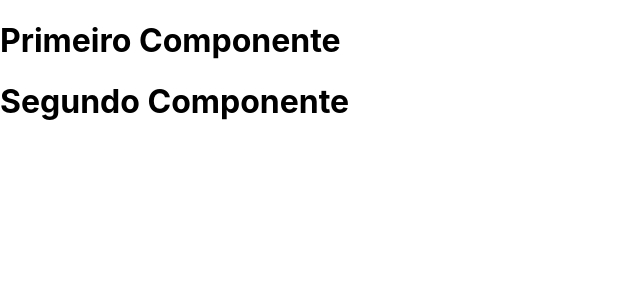
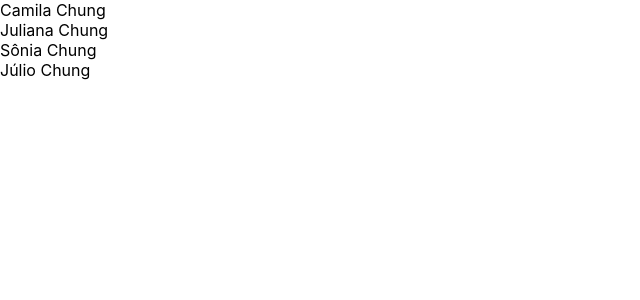
Before and after one commit to MilaChung/React_Exercises, a React (Create React App) app in the folder exercises/: page / in a window 1280 px wide. Shown: the top 300 px of the page, without its empty margins (0-640 px from the left). Built offline with nearby package versions, Linux system fonts and the light colour scheme.

Commit message:
Child components

```diff
--- /dev/null
+++ b/exercises/src/components/chungFamily.js
@@ -0,0 +1,15 @@
+import React from 'react';
+import Member from './member';
+
+function ChungFamily(props) {
+    return (
+        <div>
+        <Member name='Camila' lastName='Chung' />
+        <Member name='Juliana' lastName='Chung' />
+        <Member name='Sônia' lastName='Chung' />
+        <Member name='Júlio' lastName='Chung' />
+    </div>
+    );
+}
+
+export default ChungFamily;
--- /dev/null
+++ b/exercises/src/components/member.js
@@ -0,0 +1,11 @@
+import React from 'react';
+
+function Member(props) {
+    return (
+        <div>
+         {props.name} {props.lastName}
+        </div>
+    );
+  }
+
+  export default Member;
--- a/exercises/src/index.js
+++ b/exercises/src/index.js
@@ -1,12 +1,9 @@
 import React from 'react';
 import ReactDOM from 'react-dom';
 import './index.css';
-import { Primeiro, Segundo } from './components/component'
+import ChungFamily from './components/chungFamily';
 
 ReactDOM.render(
-  <div>
-    <Primeiro />
-    <Segundo />
-  </div>,
+  <ChungFamily />,
   document.getElementById('root')
 );
```
